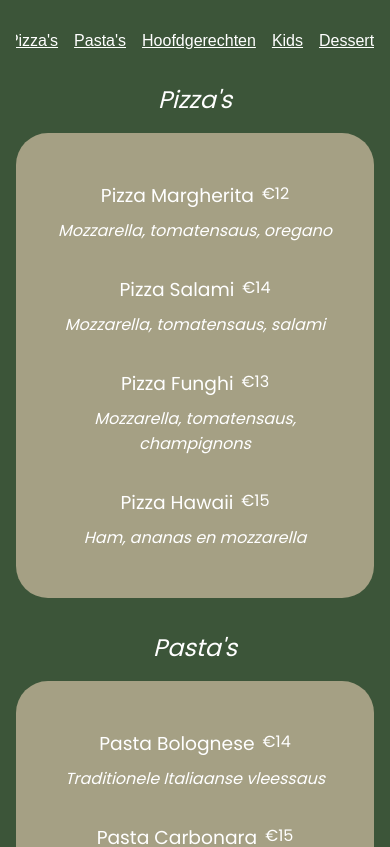
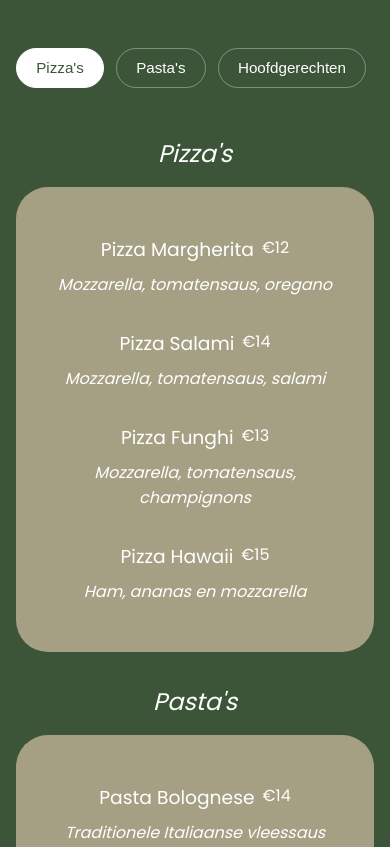
Before and after one commit to xiph-xiph/area42-3, a React (Vite) app in the folder frontend/: page /menu in a window 390 px wide. Shown: the top 847 px of the page. Built offline with nearby package versions, Linux system fonts and the light colour scheme.

Commit message:
Update van menukaart / scrol gedrag mobile // state van caterogieen /

```diff
--- a/frontend/src/App.tsx
+++ b/frontend/src/App.tsx
@@ -3,7 +3,7 @@ import { Routes, Route } from "react-router-dom";
 import HomePage from "./pages/HomePage";
 import RestaurantPage from "./pages/RestaurantPage";
 import SnackhoekPage from "./pages/SnackhoekPage";
-import ParkonderhoudPage from "./pages/Parkonderhoudpage";
+import ParkonderhoudPage from "./pages/ParkOnderhoudpage";
 import MenuPage from "./pages/MenuPage";
 
 
--- a/frontend/src/data/menuData.ts
+++ b/frontend/src/data/menuData.ts
@@ -11,6 +11,8 @@ export type MenuItemType = {
   };
 
   export const menuCategories: MenuCategoryType[] = [
+// eerste caterogie
+
     {
       id: "pizza",
       title: "Pizza's",
--- a/frontend/src/pages/MenuPage.css
+++ b/frontend/src/pages/MenuPage.css
@@ -1,6 +1,6 @@
 .menu-page {
     min-height: 100vh;
-    background-color: #3C5539;
+    background-color: var(--restaurant-color);
 
     display: flex;
     justify-content: center;
@@ -14,23 +14,66 @@
   }
 
   .menu-navigation {
+    position: sticky;
+    top: 0;
+
     display: flex;
-    justify-content: center;
-    gap: 1rem;
+    gap: 0.75rem;
 
     margin-bottom: 2rem;
+    padding: 1rem 0;
 
+    /* hierdoor kan er op mobile geswipet worden */
     overflow-x: auto;
+
+    background-color: var(--restaurant-color);
+
+    z-index: 100;
+
+    scrollbar-width: none;
+  }
+
+  .menu-navigation::-webkit-scrollbar {
+    display: none;
   }
 
   .menu-navigation button {
-    background: none;
-    border: none;
+    flex-shrink: 0;
+
+    padding: 0.65rem 1.2rem;
+
+    border: 1px solid rgba(255, 255, 255, 0.35);
+    border-radius: 999px;
+
+    background: transparent;
 
     color: white;
 
-    font-size: 1rem;
-    text-decoration: underline;
+    font-size: 0.95rem;
+    font-weight: 500;
 
     cursor: pointer;
+
+    transition:
+      background-color 0.25s ease,
+      color 0.25s ease,
+      border-color 0.25s ease,
+      transform 0.2s ease;
   }
+
+  .menu-navigation button:hover {
+    border-color: white;
+
+    transform: translateY(-2px);
+  }
+
+  .menu-navigation button.active {
+    background-color: white;
+    color: var(--restaurant-color);
+
+    border-color: white;
+  }
+
+  html {
+    scroll-behavior: smooth;
+  }
--- a/frontend/src/pages/MenuPage.tsx
+++ b/frontend/src/pages/MenuPage.tsx
@@ -1,27 +1,73 @@
+import { useEffect, useState } from "react";
 import "./MenuPage.css";
 
 import MenuCategory from "../components/MenuCategory";
-
 import { menuCategories } from "../data/menudata";
 
+//  API functies
+
 function MenuPage() {
+  const [activeCategory, setActiveCategory] = useState(menuCategories[0].id);
+
+  const handleNavigationClick = (categoryId: string) => {
+    const element = document.getElementById(categoryId);
+
+    if (!element) return;
+
+    element.scrollIntoView({
+      behavior: "smooth",
+      block: "start",
+    });
+  };
+
+  useEffect(() => {
+    const sections = document.querySelectorAll("section[id]");
+
+    const observer = new IntersectionObserver(
+      (entries) => {
+        entries.forEach((entry) => {
+          if (entry.isIntersecting) {
+            setActiveCategory(entry.target.id);
+          }
+        });
+      },
+      {
+        threshold: 0.4,
+      }
+    );
+
+    sections.forEach((section) => observer.observe(section));
+
+    return () => {
+      sections.forEach((section) => observer.unobserve(section));
+    };
+  }, []);
+
   return (
     <main className="menu-page">
       <div className="menu-container">
         <nav className="menu-navigation">
           {menuCategories.map((category) => (
-            <button key={category.id}>
+            <button
+              key={category.id}
+              className={activeCategory === category.id ? "active" : ""}
+              onClick={() => handleNavigationClick(category.id)}
+            >
               {category.title}
             </button>
           ))}
         </nav>
 
         {menuCategories.map((category) => (
-          <MenuCategory
+          <section
             key={category.id}
-            title={category.title}
-            items={category.items}
-          />
+            id={category.id}
+          >
+            <MenuCategory
+              title={category.title}
+              items={category.items}
+            />
+          </section>
         ))}
       </div>
     </main>
--- a/frontend/src/pages/RestaurantPage.tsx
+++ b/frontend/src/pages/RestaurantPage.tsx
@@ -1,5 +1,5 @@
 import "./RestaurantPage.css";
-import FooterInfo from "../components/Footerinfo";
+import FooterInfo from "../components/FooterInfo";
 
 import DishCard from "../components/DishCard";
 
--- a/frontend/src/styles/theme.css
+++ b/frontend/src/styles/theme.css
@@ -1,6 +1,6 @@
 :root {
   --primary-color: #014604;
-  --restaurant-color: #006505;
+  --restaurant-color: #3C5539;
   --snackhoek-color: #f7c003;
 
   --font-primary: "Poppins", sans-serif;
```
